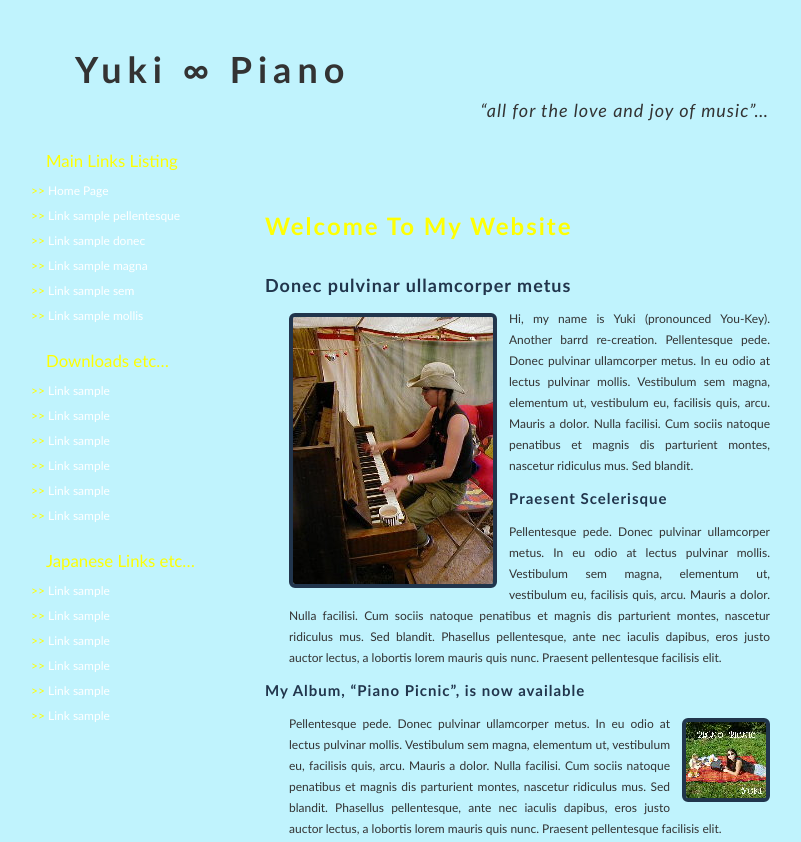
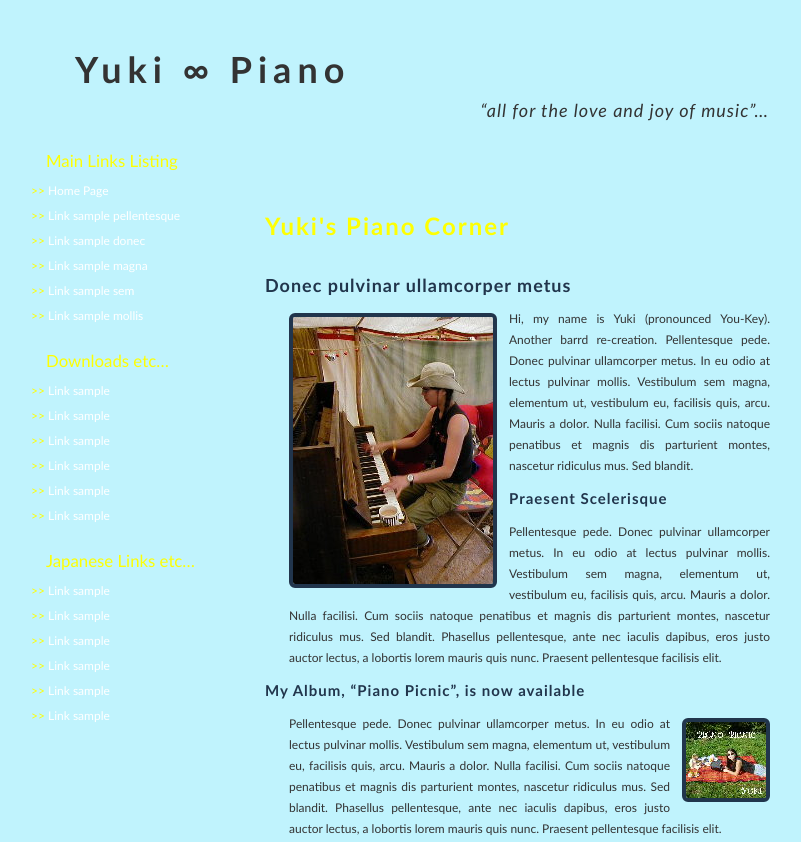
Before and after one commit to barrd/yukipiano.com, a plain HTML site: page web/index.html in a window 1280 px wide. Shown: the top 842 px of the page, without its empty margins (245-1046 px from the left). Drawn offline with Linux system fonts and the light colour scheme.

Commit message:
Changed page title

```diff
--- a/web/index.html
+++ b/web/index.html
@@ -29,7 +29,7 @@
     &#8220;all for the love and joy of music&#8221;&#8230;
   </div>
   <div class="pageTitle">
-    <h2>Welcome to my website</h2>
+    <h2>Yuki's Piano Corner</h2>
   </div>
 </div>  <!-- END HEADER -->
 
```
